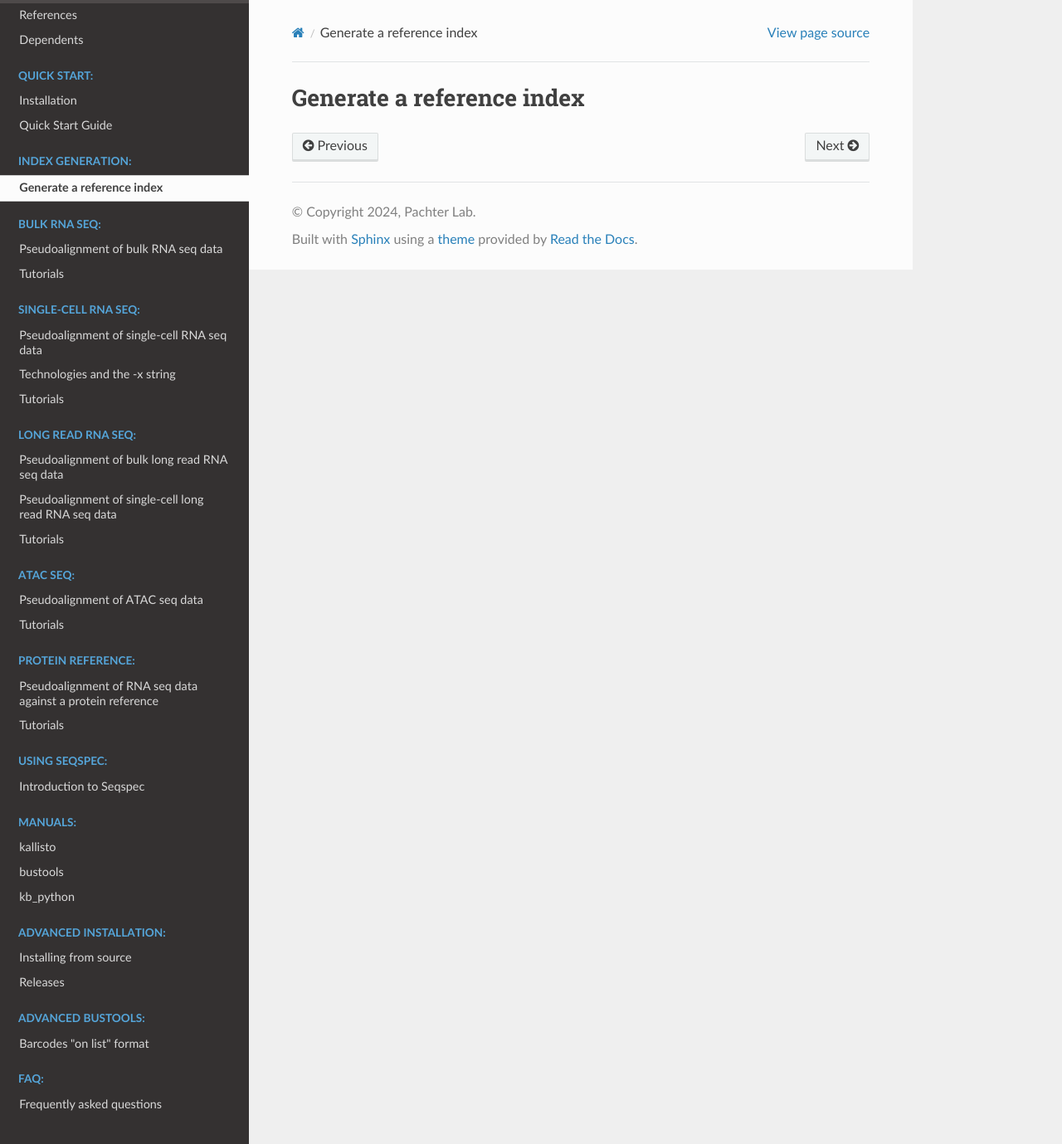
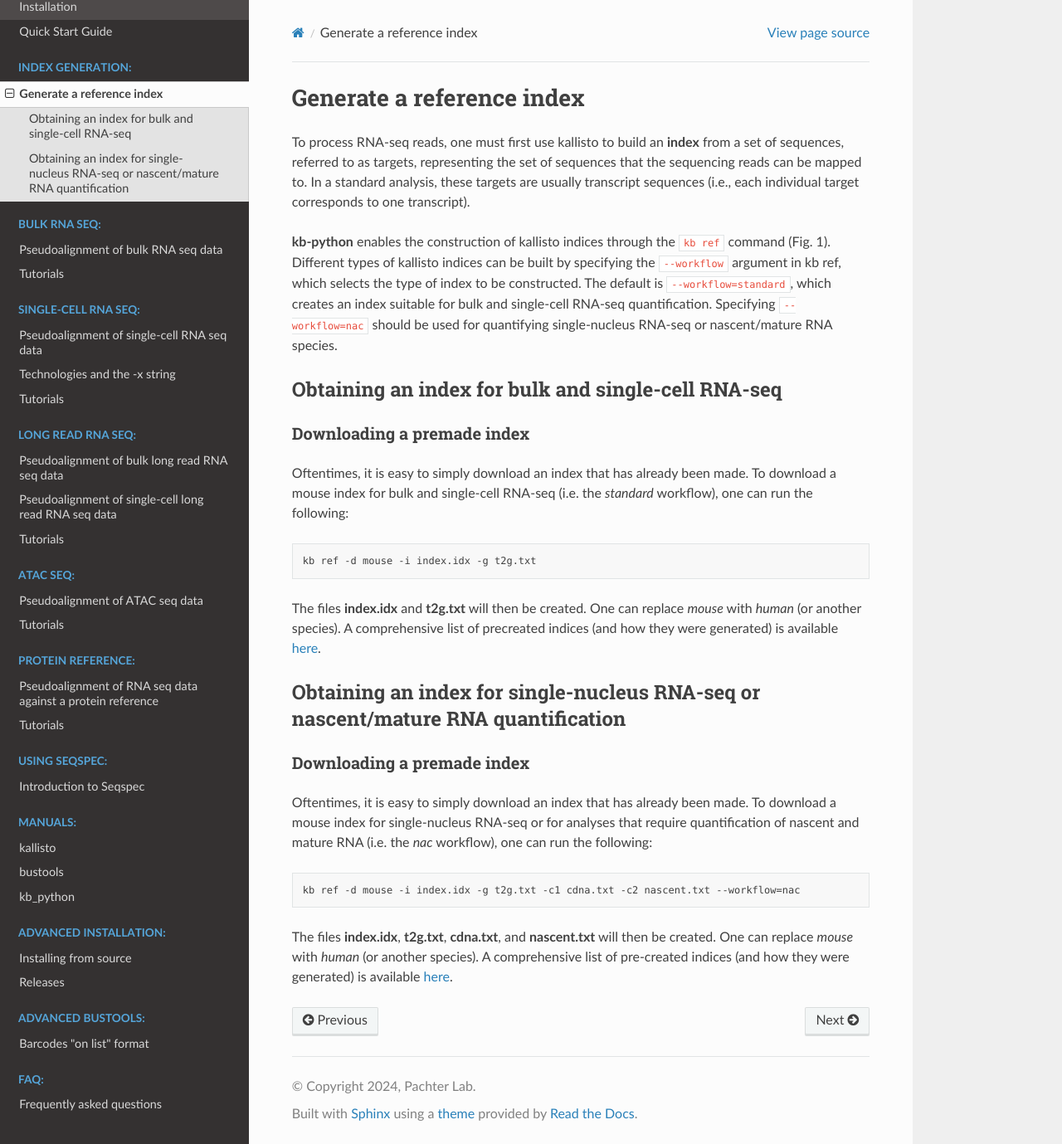
Before and after one commit to pachterlab/kb_docs, a Sphinx documentation site: the page built from docs/source/index/index_generation.rst, in a window 1280 px wide and 1379 px high. Shown: the whole window at 83% size. Built offline with Sphinx 7.4.7 and the Read the Docs theme 3.1.0, drawn with Linux system fonts in a browser that asks for light colours.

Commit message:
Update index_generation.rst

```diff
--- a/docs/source/index/index_generation.rst
+++ b/docs/source/index/index_generation.rst
@@ -1,2 +1,38 @@
 Generate a reference index
 =====================
+
+To process RNA-seq reads, one must first use kallisto to build an **index** from a set of sequences, referred to as targets, representing the set of sequences that the sequencing reads can be mapped to. In a standard analysis, these targets are usually transcript sequences (i.e., each individual target corresponds to one transcript).
+
+**kb-python** enables the construction of kallisto indices through the ``kb ref`` command (Fig. 1). Different types of kallisto indices can be built by specifying the ``--workflow`` argument in kb ref, which selects the type of index to be constructed. The default is ``--workflow=standard``, which creates an index suitable for bulk and single-cell RNA-seq quantification. Specifying ``--workflow=nac`` should be used for quantifying single-nucleus RNA-seq or nascent/mature RNA species.
+
+
+
+Obtaining an index for bulk and single-cell RNA-seq
+^^^^^^^^^^^^^^^^^^^^^^^^^^^^^^^^^^^^^^^^^^^^^^^^^^^^
+
+Downloading a premade index
+---------------------------
+
+Oftentimes, it is easy to simply download an index that has already been made. To download a mouse index for bulk and single-cell RNA-seq (i.e. the *standard* workflow), one can run the following:
+
+
+.. code-block:: text
+
+   kb ref -d mouse -i index.idx -g t2g.txt
+
+The files **index.idx** and **t2g.txt** will then be created. One can replace *mouse* with *human* (or another species). A comprehensive list of precreated indices (and how they were generated) is available `here <https://github.com/pachterlab/kallisto-transcriptome-indices>`_.
+
+
+Obtaining an index for single-nucleus RNA-seq or nascent/mature RNA quantification
+^^^^^^^^^^^^^^^^^^^^^^^^^^^^^^^^^^^^^^^^^^^^^^^^^^^^^^^^^^^^^^^^^^^^^^^^^^^^^^^^^^
+
+Downloading a premade index
+---------------------------
+
+Oftentimes, it is easy to simply download an index that has already been made. To download a mouse index for single-nucleus RNA-seq or for analyses that require quantification of nascent and mature RNA (i.e. the *nac* workflow), one can run the following:
+
+.. code-block:: text
+
+   kb ref -d mouse -i index.idx -g t2g.txt -c1 cdna.txt -c2 nascent.txt --workflow=nac
+
+The files **index.idx**, **t2g.txt**, **cdna.txt**, and **nascent.txt** will then be created. One can replace *mouse* with *human* (or another species). A comprehensive list of pre-created indices (and how they were generated) is available `here <https://github.com/pachterlab/kallisto-transcriptome-indices>`_.
```
